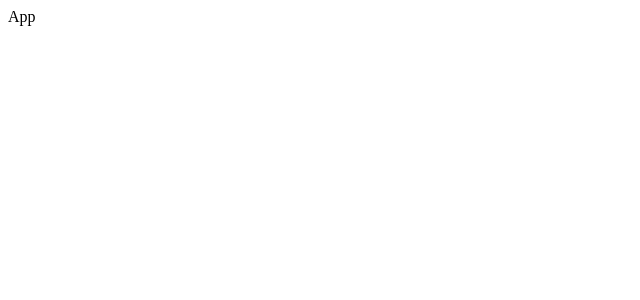
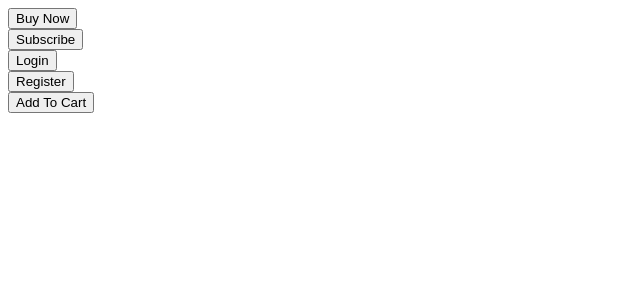
Before and after one commit to emmeiwhite/comps-with-routing, a JavaScript app: page / in a window 1280 px wide. Shown: the top 300 px of the page, without its empty margins (0-640 px from the left). Built offline with nearby package versions, Linux system fonts and the light colour scheme.

Commit message:
Children prop used in Button Component

```diff
--- a/public/index.html
+++ b/public/index.html
@@ -2,19 +2,34 @@
 <html lang="en">
   <head>
     <meta charset="utf-8" />
-    <link rel="icon" href="%PUBLIC_URL%/favicon.ico" />
-    <meta name="viewport" content="width=device-width, initial-scale=1" />
-    <meta name="theme-color" content="#000000" />
+    <link
+      rel="icon"
+      href="%PUBLIC_URL%/favicon.ico"
+    />
+    <meta
+      name="viewport"
+      content="width=device-width, initial-scale=1"
+    />
+    <meta
+      name="theme-color"
+      content="#000000"
+    />
     <meta
       name="description"
       content="Web site created using create-react-app"
     />
-    <link rel="apple-touch-icon" href="%PUBLIC_URL%/logo192.png" />
+    <link
+      rel="apple-touch-icon"
+      href="%PUBLIC_URL%/logo192.png"
+    />
     <!--
       manifest.json provides metadata used when your web app is installed on a
       user's mobile device or desktop. See https://developers.google.com/web/fundamentals/web-app-manifest/
     -->
-    <link rel="manifest" href="%PUBLIC_URL%/manifest.json" />
+    <link
+      rel="manifest"
+      href="%PUBLIC_URL%/manifest.json"
+    />
     <!--
       Notice the use of %PUBLIC_URL% in the tags above.
       It will be replaced with the URL of the `public` folder during the build.
@@ -24,7 +39,7 @@
       work correctly both with client-side routing and a non-root public URL.
       Learn how to configure a non-root public URL by running `npm run build`.
     -->
-    <title>React App</title>
+    <title>All in One!</title>
   </head>
   <body>
     <noscript>You need to enable JavaScript to run this app.</noscript>
--- a/src/App.js
+++ b/src/App.js
@@ -1,3 +1,23 @@
+import Button from "./Button";
+
 export default function App() {
-  return <div>App</div>;
+  return (
+    <div>
+      <div>
+        <Button>Buy Now</Button>
+      </div>
+      <div>
+        <Button>Subscribe</Button>
+      </div>
+      <div>
+        <Button>Login</Button>
+      </div>
+      <div>
+        <Button>Register</Button>
+      </div>
+      <div>
+        <Button>Add To Cart</Button>
+      </div>
+    </div>
+  );
 }
--- /dev/null
+++ b/src/Button.js
@@ -0,0 +1,3 @@
+export default function Button({ children }) {
+  return <button>{children}</button>;
+}
```
